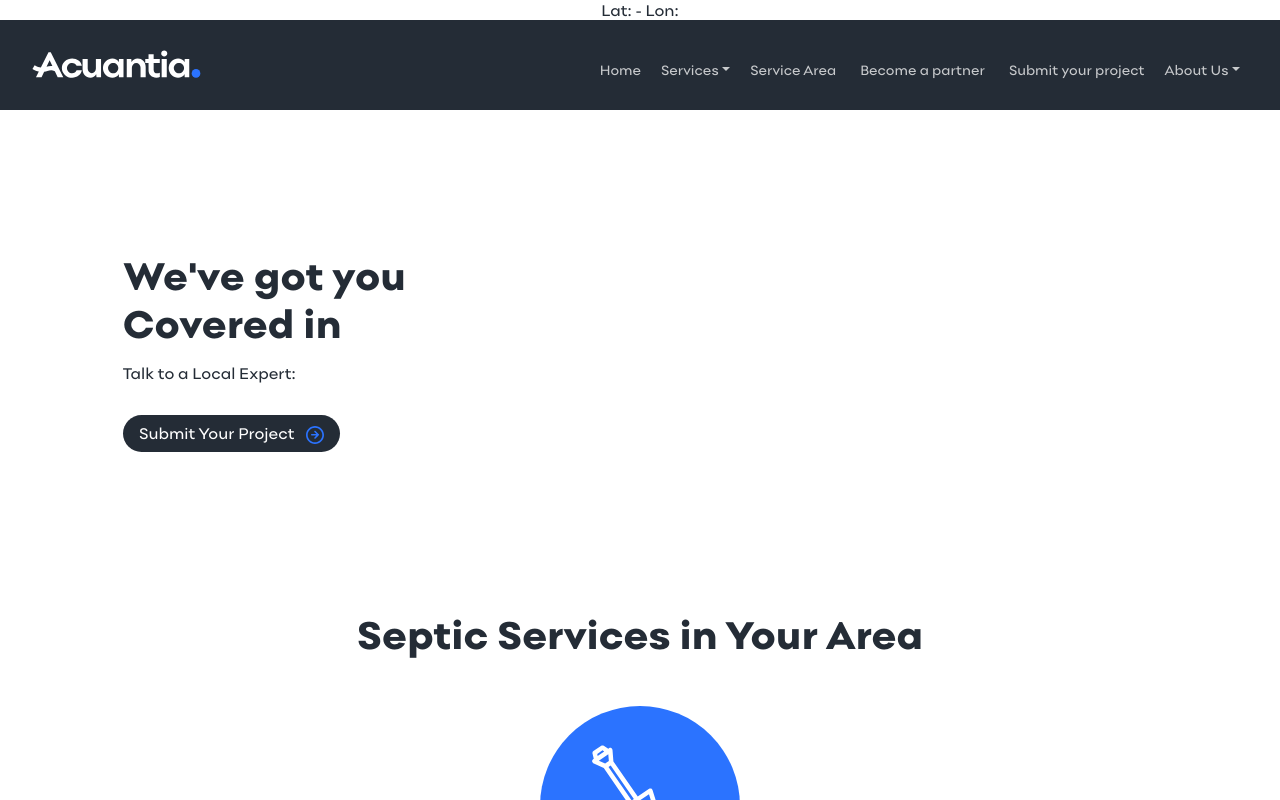
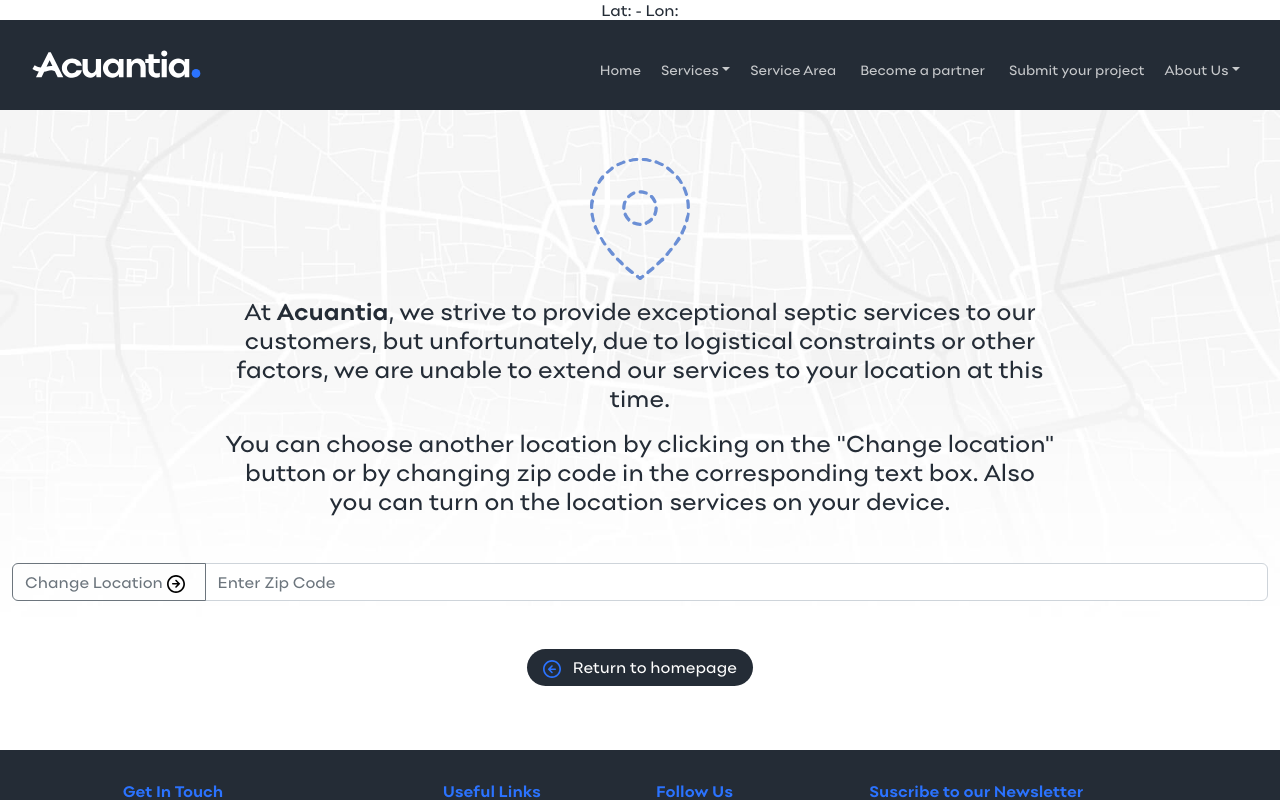
Before and after one commit to rotoplasdml/acuantia-usa-front, a Nuxt app: page /service-area in a window 1280 px wide. Shown: the top 800 px of the page. Built offline with nearby package versions, Linux system fonts and the light colour scheme; no server answers.

Commit message:
Test Fuentes

```diff
--- a/pages/service-area.vue
+++ b/pages/service-area.vue
@@ -1,7 +1,7 @@
 <template>
 <div>
 	<!-- no service -->
-	<div id="no-service" v-if="this.userServiceArea == 0 /* || this.userServiceArea == null */" class="container-fluid">
+	<div id="no-service" v-if="this.userServiceArea == 0 || this.userServiceArea == null" class="container-fluid">
 		<div class="row">
 			<div class="col-12 offset-0 | col-md-8 offset-md-2 | text-center fs-4">
 				<img class="mb-3" src="~/assets/images/common/icon-no-service.svg" alt="Icon" style="width: 100px;">
--- a/static/css/styles.css
+++ b/static/css/styles.css
@@ -1,5 +1,73 @@
-@import "fonts.css";
+/* @import "fonts.css"; */
 @import "colors.css";
+
+
+/* ==============================================================
+/*	FONTS
+/* ============================================================== */
+@font-face {
+    font-family: 'Point-Light';
+    src: url('fonts/Point/Point-Light.woff2') format('woff2'), url('fonts/Point/Point-Light.woff') format('woff');
+    font-display: swap;
+}
+@font-face {
+    font-family: 'Point-Regular';
+    src: url('fonts/Point/Point-Regular.woff2') format('woff2'), url('fonts/Point/Point-Regular.woff') format('woff');
+    font-display: swap;
+}
+@font-face {
+    font-family: 'Point-Bold';
+    src: url('fonts/Point/Point-Bold.woff2') format('woff2'), url('fonts/Point/Point-Bold.woff') format('woff');
+    font-display: swap;
+}
+@font-face {
+    font-family: 'Point-ExtraBold';
+    src: url('fonts/Point/Point-ExtraBold.woff2') format('woff2'), url('fonts/Point/Point-ExtraBold.woff') format('woff');
+    font-display: swap;
+}
+
+
+body {
+    font-family: 'Point-Regular', sans-serif;
+    color: #242c36;
+    font-size: 1rem;
+    line-height: normal;
+}
+
+
+.bold {
+    font-family: 'Point-Bold';
+}
+.regular {
+    font-family: 'Point-Regular';
+}
+.extra-bold {
+    font-family: 'Point-ExtraBold';
+}
+.light {
+    font-family: 'Point-Light';
+}
+
+
+::-webkit-input-placeholder { /* Edge */
+    font-family: 'Point-Regular';
+}
+:-ms-input-placeholder { /* Internet Explorer 10-11 */
+    font-family: 'Point-Regular';
+}
+::placeholder {
+    font-family: 'Point-Regular';
+}
+/* fuentes */
+
+
+/* ==============================================================
+/*	FONT SIZE
+/* ============================================================== */
+.fs-14 {
+    font-size: 14px;
+}
+/* tamaños fuentes */
 
 
 a {
```
